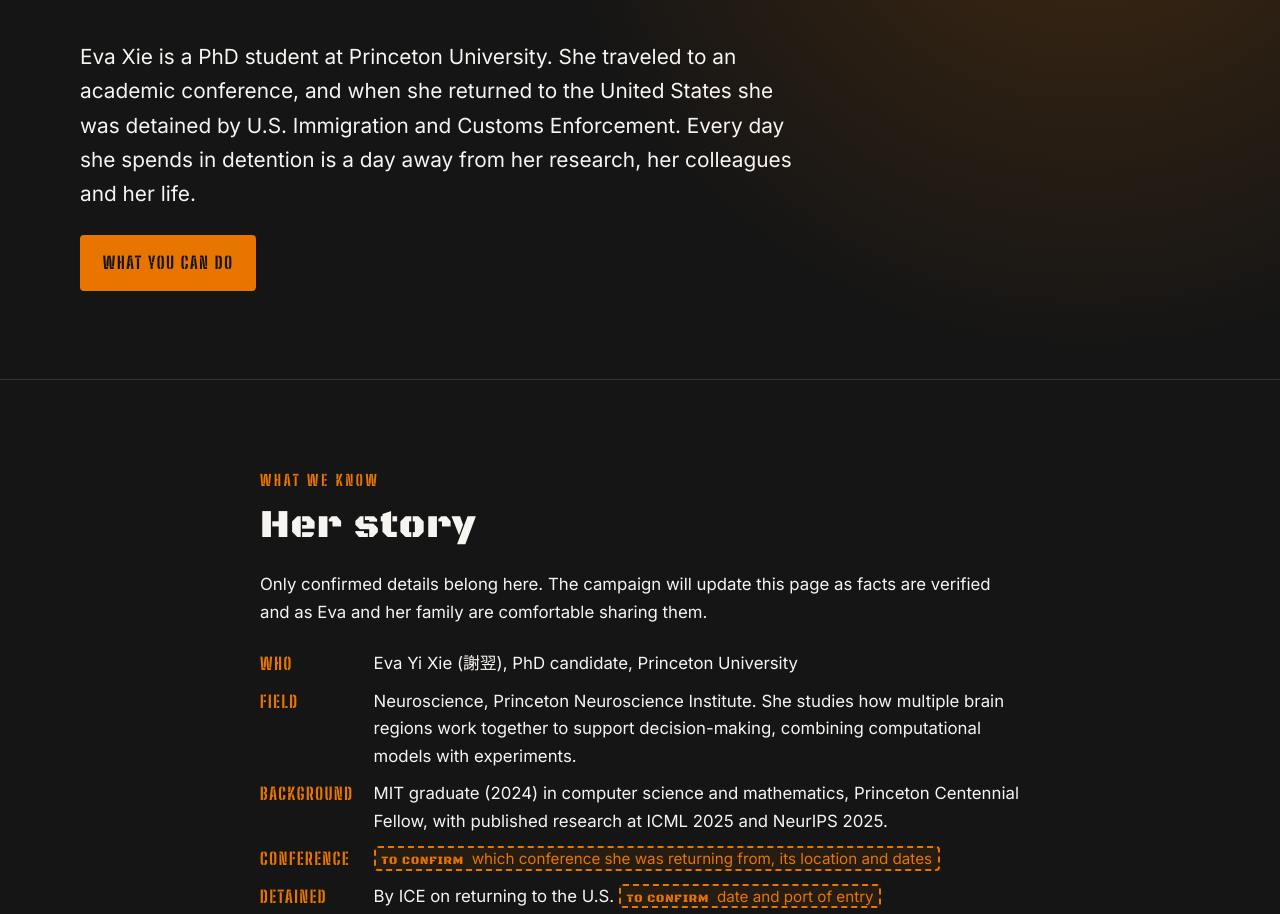
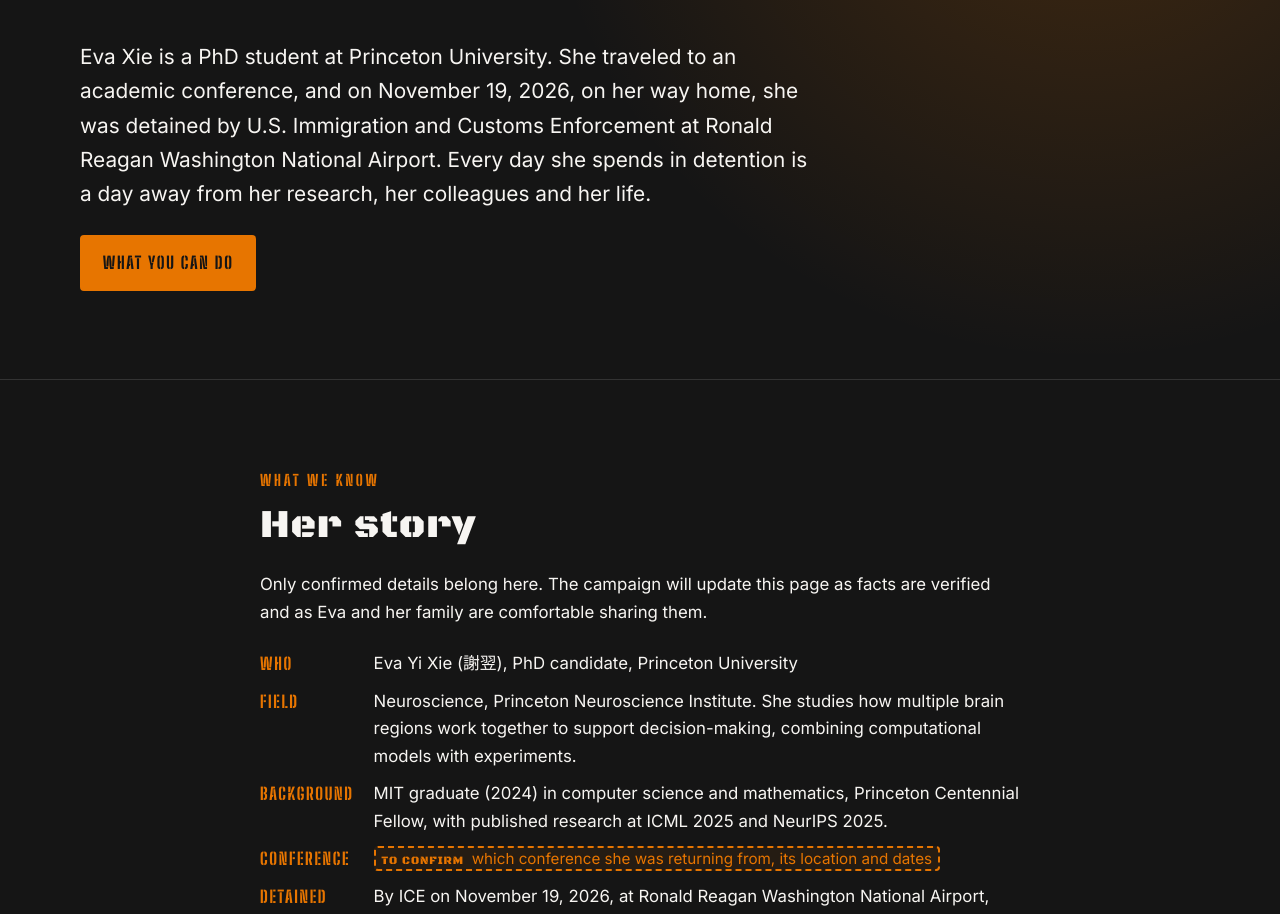
Before and after one commit to steve98654/free_eva, an Astro site in the folder site/: page /free-eva in a window 1280 px wide. Shown: the part 326-1240 px from the top of the page. Built offline with nearby package versions, Linux system fonts and the light colour scheme; Astro itself is replaced by a stand-in of ours.

Commit message:
Add Eva's detention date and airport to the Free Eva page
Confirmed by the campaign: detained by ICE on November 19, 2026, at
Ronald Reagan Washington National Airport while returning from a conference.

Co-Authored-By: Claude Opus 5.5 <noreply@anthropic.com>
Claude-Session: https://claude.ai/code/session_01Lg8vxUUTDvL1WLPuY7jaz5

```diff
--- a/site/src/pages/free-eva.astro
+++ b/site/src/pages/free-eva.astro
@@ -24,8 +24,8 @@ const graphics = [
       <p class="zh-title" lang="zh-Hant">釋放謝翌</p>
       <h1>Bring Eva home.</h1>
       <p class="lede">
-        Eva Xie is a PhD student at Princeton University. She traveled to an academic conference, and when she
-        returned to the United States she was detained by U.S. Immigration and Customs Enforcement.
+        Eva Xie is a PhD student at Princeton University. She traveled to an academic conference, and on November 19, 2026,
+        on her way home, she was detained by U.S. Immigration and Customs Enforcement at Ronald Reagan Washington National Airport.
         Every day she spends in detention is a day away from her research, her colleagues and her life.
       </p>
       <div class="btn-row">
@@ -47,7 +47,7 @@ const graphics = [
         <dt>Field</dt><dd>Neuroscience, Princeton Neuroscience Institute. She studies how multiple brain regions work together to support decision-making, combining computational models with experiments.</dd>
         <dt>Background</dt><dd>MIT graduate (2024) in computer science and mathematics, Princeton Centennial Fellow, with published research at ICML 2025 and NeurIPS 2025.</dd>
         <dt>Conference</dt><dd><Placeholder inline label="which conference she was returning from, its location and dates" /></dd>
-        <dt>Detained</dt><dd>By ICE on returning to the U.S. <Placeholder inline label="date and port of entry" /></dd>
+        <dt>Detained</dt><dd>By ICE on November 19, 2026, at Ronald Reagan Washington National Airport, while returning from a conference</dd>
         <dt>Where now</dt><dd><Placeholder inline label="detention facility, if public" /></dd>
         <dt>Status</dt><dd><Placeholder inline label="visa status and current legal proceedings" /></dd>
       </dl>
```
